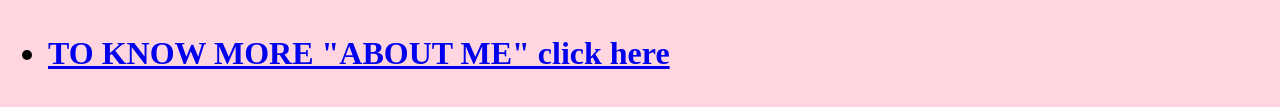
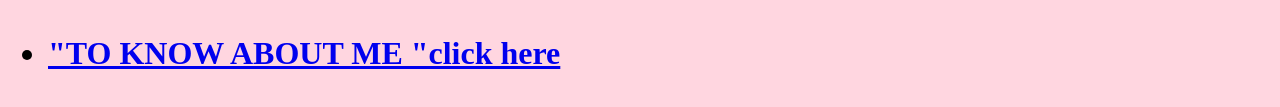
Before and after one commit to gracyrani663-pixel/gracyrani663-pixel.github.io, a plain HTML site: page index.html in a window 1280 px wide. Shown: the part 725-832 px from the top of the page. Drawn offline with Linux system fonts and the light colour scheme.

Commit message:
Fix HTML structure and correct link case sensitivity

```diff
--- a/index.html
+++ b/index.html
@@ -28,7 +28,7 @@
 <li><a href="brother.html">TO KNOW ABOUT  "MY BROTHER"  click here</a><br></li>
 <br>
 
-<li><a href=" Me.html"> TO KNOW MORE "ABOUT ME"  click here</a><br></li>
+<li><a href="me.html"> "TO KNOW ABOUT ME "click here</a><br></li>
 <br>
 <h1>
 </ul>
```
